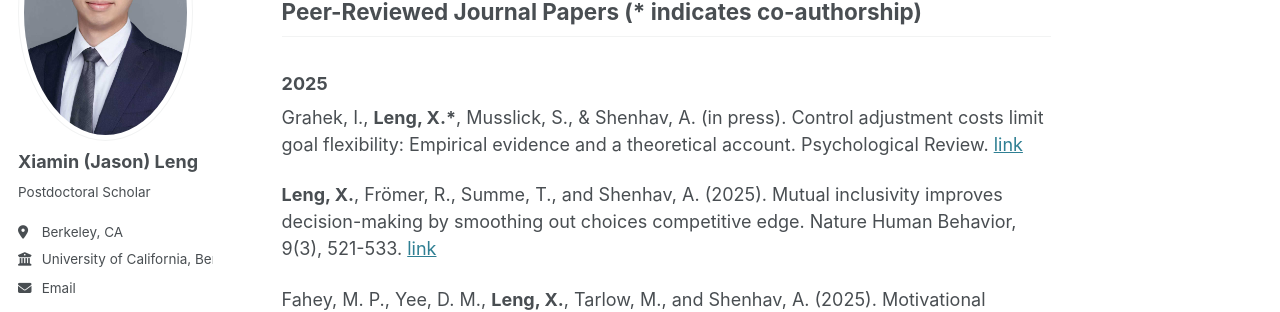
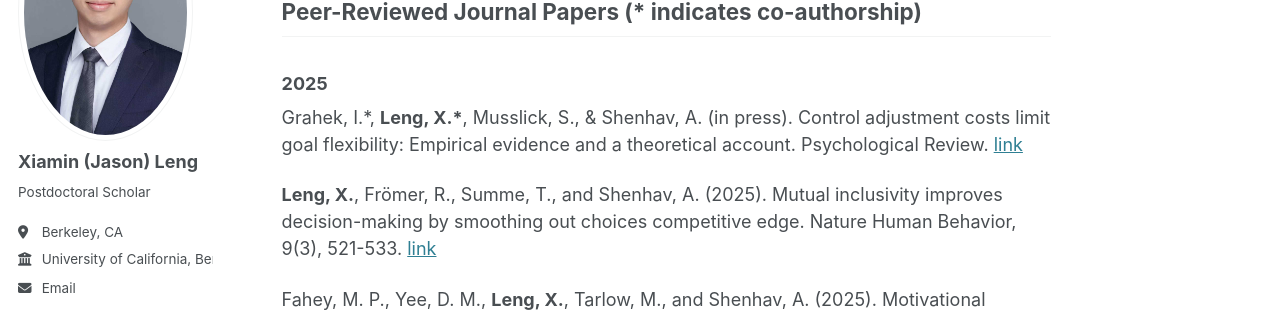
Before and after one commit to Jasonleng/jasonleng.github.io, a Jekyll site: the page built from _pages/publications.md, in a window 1280 px wide and 900 px high. Shown: the part 222-534 px from the top of the window. Built offline with Jekyll 4.4.1, drawn with Linux system fonts in a browser that asks for light colours; some web fonts are replaced.

```diff
--- a/_pages/publications.md
+++ b/_pages/publications.md
@@ -9,7 +9,7 @@ You can also find the list of my publications on [my Google Scholar profile](htt
 ## Peer-Reviewed Journal Papers (* indicates co-authorship)
 
 ### 2025
-Grahek, I., **Leng, X.\***, Musslick, S., & Shenhav, A. (in press). Control adjustment costs limit goal flexibility: Empirical evidence and a theoretical account. Psychological Review. [link](https://www.biorxiv.org/content/10.1101/2023.08.22.554296v1)
+Grahek, I.*, **Leng, X.\***, Musslick, S., & Shenhav, A. (in press). Control adjustment costs limit goal flexibility: Empirical evidence and a theoretical account. Psychological Review. [link](https://www.biorxiv.org/content/10.1101/2023.08.22.554296v1)
 
 **Leng, X.**, Frömer, R., Summe, T., and Shenhav, A. (2025). Mutual inclusivity improves decision-making by smoothing out choices competitive edge. Nature Human Behavior, 9(3), 521-533. [link](https://doi.org/10.1038/s41562-024-02064-7)
 
```
